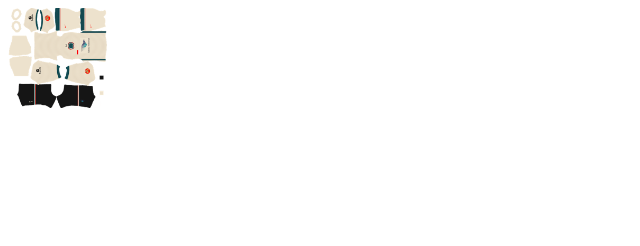
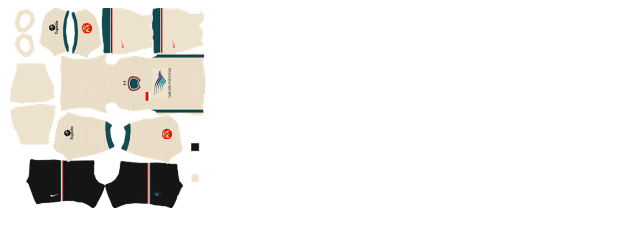
Before and after one commit to ghaisan-baihaqi/DLS-Kit-Logo, a plain HTML site: page index.html in a window 1280 px wide. Shown: the whole page, without its empty margins (0-640 px from the left). Drawn offline with Linux system fonts and the light colour scheme.

Commit message:
Update index.html

```diff
--- a/index.html
+++ b/index.html
@@ -7,6 +7,6 @@
     <title>DLS KIT</title>
 </head>
 <body>
-    <img src="./image/away(editing).png" alt="jersey away" width="100">
+    <img src="./image/away(editing).png" alt="jersey away" width="200">
 </body>
 </html>
```
